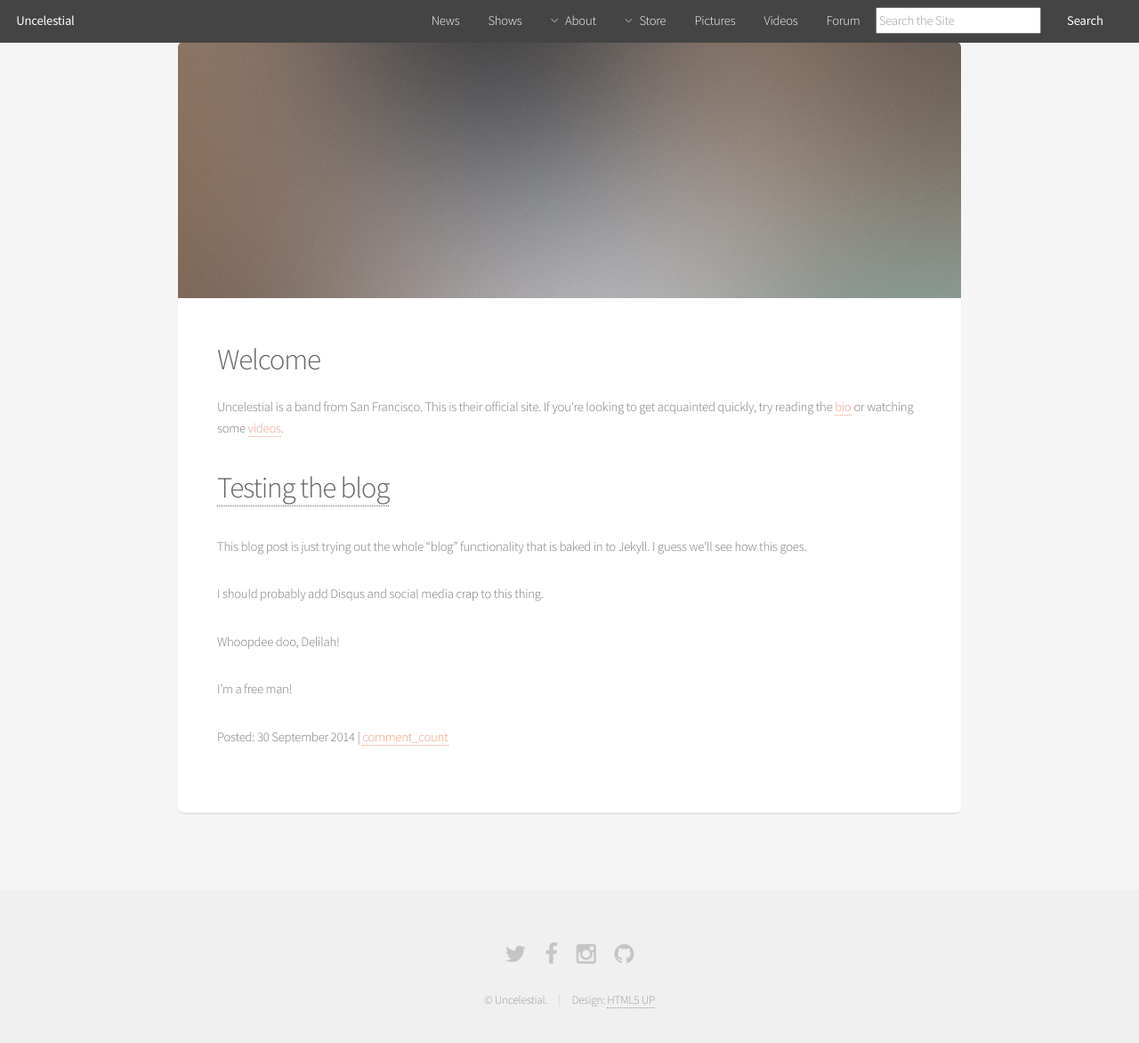
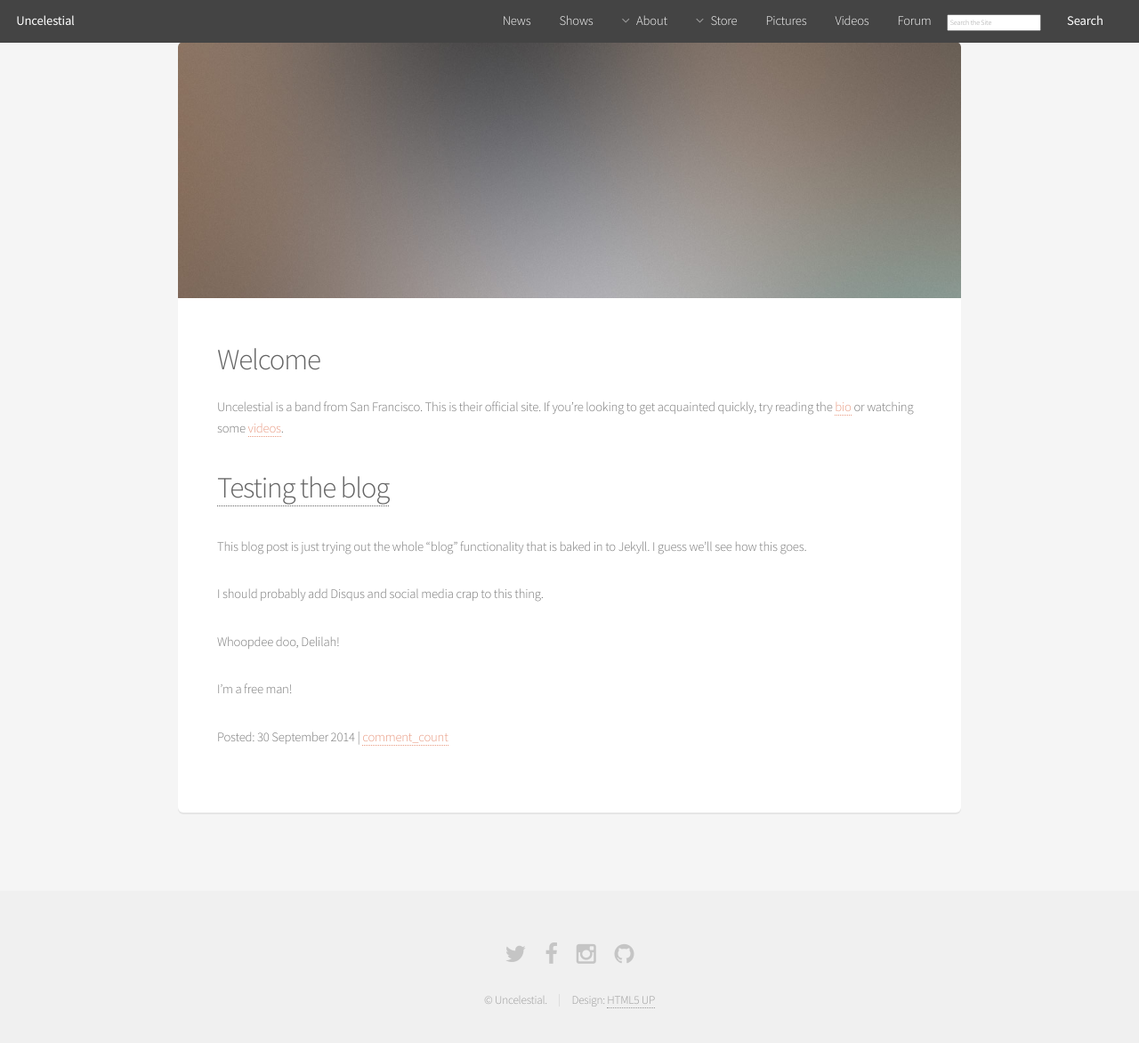
Before and after one commit to tvconefive/uncelestial.github.io, a Jekyll site: the page built from index.md, in a window 1280 px wide and 1219 px high. Shown: the top 1172 px of the window at 89% size. Built offline with Jekyll 4.4.1, drawn with Linux system fonts in a browser that asks for light colours; comment, search, counter and statistics services are not loaded.

Commit message:
Update alpha.html

```diff
--- a/_layouts/alpha.html
+++ b/_layouts/alpha.html
@@ -53,7 +53,7 @@
 						<li><a href="/pictures">Pictures</a></li>
 						<li><a href="/videos">Videos</a></li>
 						<li><a href="/forum">Forum</a></li>
-						<li><form action="/search"><input type="search" id="q" name="q" placeholder="Search the Site"><input type="submit" value="Search" style="box-shadow: none;"></form></li>
+						<li><form action="/search"><input type="search" id="q" name="q" placeholder="Search the Site" style="font-size: 8px"><input type="submit" value="Search" style="box-shadow: none;"></form></li>
 					</ul>
 				</nav>
 			</header>
```
